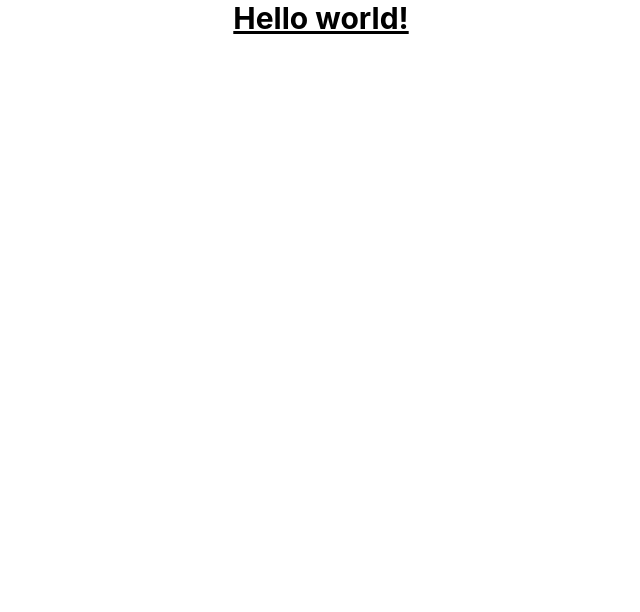
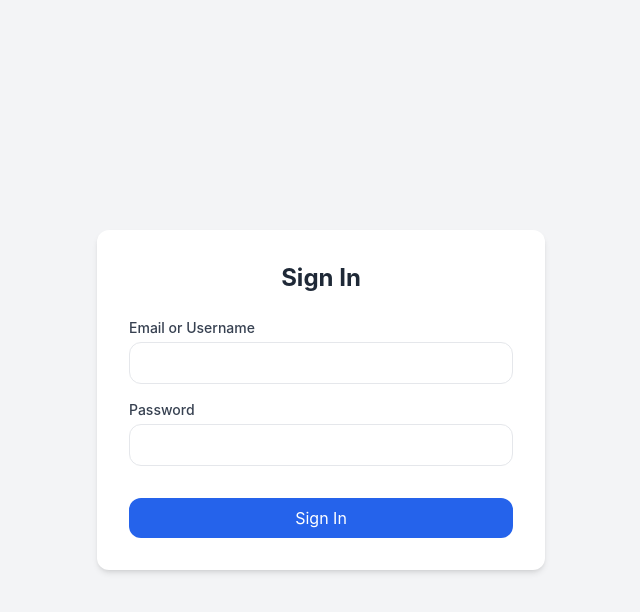
Before and after one commit to rejanb/x, a React (Create React App) app: page / in a window 1280 px wide. Shown: the top 612 px of the page, without its empty margins (319-959 px from the left). Built offline with nearby package versions, Linux system fonts and the light colour scheme.

Commit message:
added sign in page

```diff
--- a/src/App.js
+++ b/src/App.js
@@ -1,14 +1,13 @@
-import logo from './logo.svg';
-import './App.css';
+import { BrowserRouter as Router, Routes, Route } from 'react-router-dom';
+import SignInPage from './components/pages/SignInPage';
 
 function App() {
   return (
-      <div className="App">
-        <h1 className="text-3xl font-bold underline">
-          Hello world!
-        </h1>
-
-      </div>
+    <Router>
+      <Routes>
+        <Route path="/" element={<SignInPage />} />
+      </Routes>
+    </Router>
   );
 }
 
--- /dev/null
+++ b/src/components/atoms/Input.js
@@ -0,0 +1,11 @@
+export default function Input({ label, ...props }) {
+  return (
+    <div className="mb-4">
+      <label className="block mb-1 text-sm font-medium text-gray-700">{label}</label>
+      <input
+        className="w-full px-4 py-2 border rounded-xl focus:outline-none focus:ring-2 focus:ring-blue-500"
+        {...props}
+      />
+    </div>
+  );
+}
--- /dev/null
+++ b/src/components/molecules/FormField.js
@@ -0,0 +1,10 @@
+import Input from '../atoms/Input';
+
+export default function FormField({ label, name, value, onChange, type = "text", error }) {
+  return (
+    <div>
+      <Input label={label} name={name} value={value} onChange={onChange} type={type} />
+      {error && <p className="text-red-500 text-sm mt-1">{error}</p>}
+    </div>
+  );
+}
--- /dev/null
+++ b/src/components/organisms/SignInForm.js
@@ -0,0 +1,30 @@
+import FormField from '../molecules/FormField';
+
+export default function SignInForm({ form, errors, onChange, onSubmit }) {
+  return (
+    <form onSubmit={onSubmit} className="space-y-4">
+    <h2 className="text-2xl font-bold text-center text-gray-800 mb-6">Sign In</h2>
+      <FormField
+        label="Email or Username"
+        name="email"
+        value={form.email}
+        onChange={onChange}
+        error={errors.email}
+      />
+      <FormField
+        label="Password"
+        name="password"
+        type="password"
+        value={form.password}
+        onChange={onChange}
+        error={errors.password}
+      />
+      <button
+        type="submit"
+        className="w-full bg-blue-600 text-white py-2 rounded-xl hover:bg-blue-700 transition"
+      >
+        Sign In
+      </button>
+    </form>
+  );
+}
--- /dev/null
+++ b/src/components/pages/SignInPage.js
@@ -0,0 +1,44 @@
+import { useState } from 'react';
+import SignInForm from '../organisms/SignInForm';
+
+export default function SignInPage() {
+  const [form, setForm] = useState({ email: '', password: '' });
+  const [errors, setErrors] = useState({});
+
+  const validate = () => {
+    const newErrors = {};
+    if (!form.email.trim()) newErrors.email = 'Email or username is required.';
+    if (!form.password || form.password.length < 10)
+      newErrors.password = 'Password must be at least 10 characters.';
+    return newErrors;
+  };
+
+  const handleChange = (e) => {
+    setForm({ ...form, [e.target.name]: e.target.value });
+    setErrors({ ...errors, [e.target.name]: '' });
+  };
+
+  const handleSubmit = (e) => {
+    e.preventDefault();
+    const validationErrors = validate();
+    if (Object.keys(validationErrors).length > 0) {
+      setErrors(validationErrors);
+      alert(Object.values(validationErrors)[0]); // optional
+      return;
+    }
+    console.log('Login success:', form);
+  };
+
+  return (
+    <div className="flex justify-center items-center min-h-screen bg-gray-100">
+      <div className="bg-white p-8 rounded-xl shadow-md w-full max-w-md">
+        <SignInForm
+          form={form}
+          errors={errors}
+          onChange={handleChange}
+          onSubmit={handleSubmit}
+        />
+      </div>
+    </div>
+  );
+}
```
